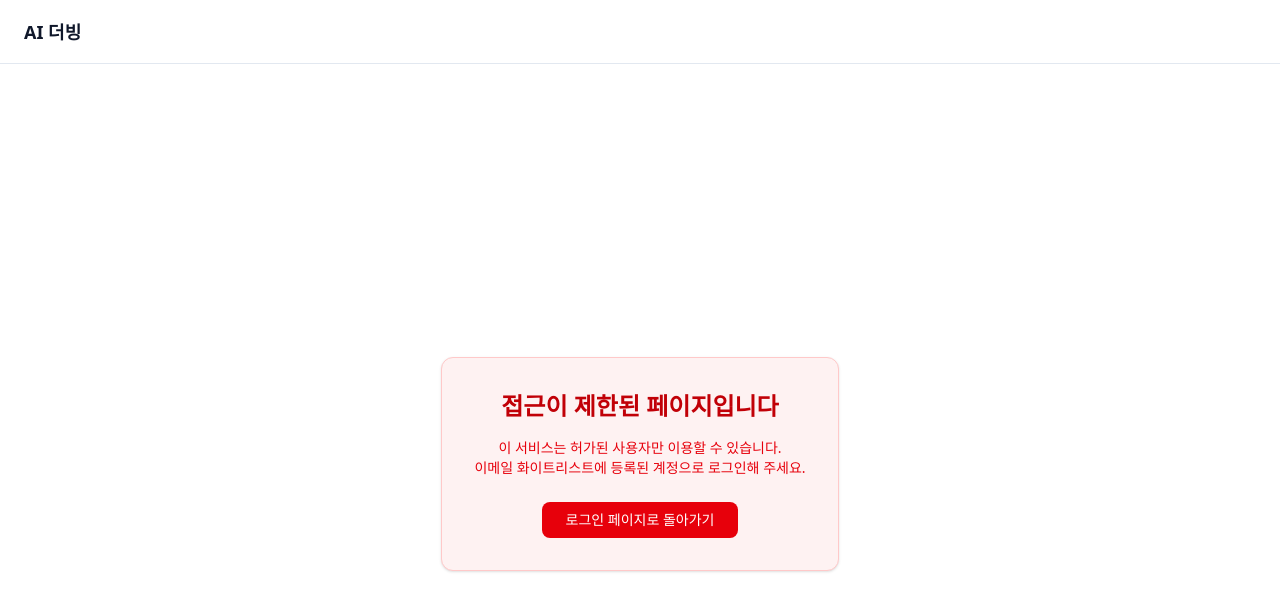
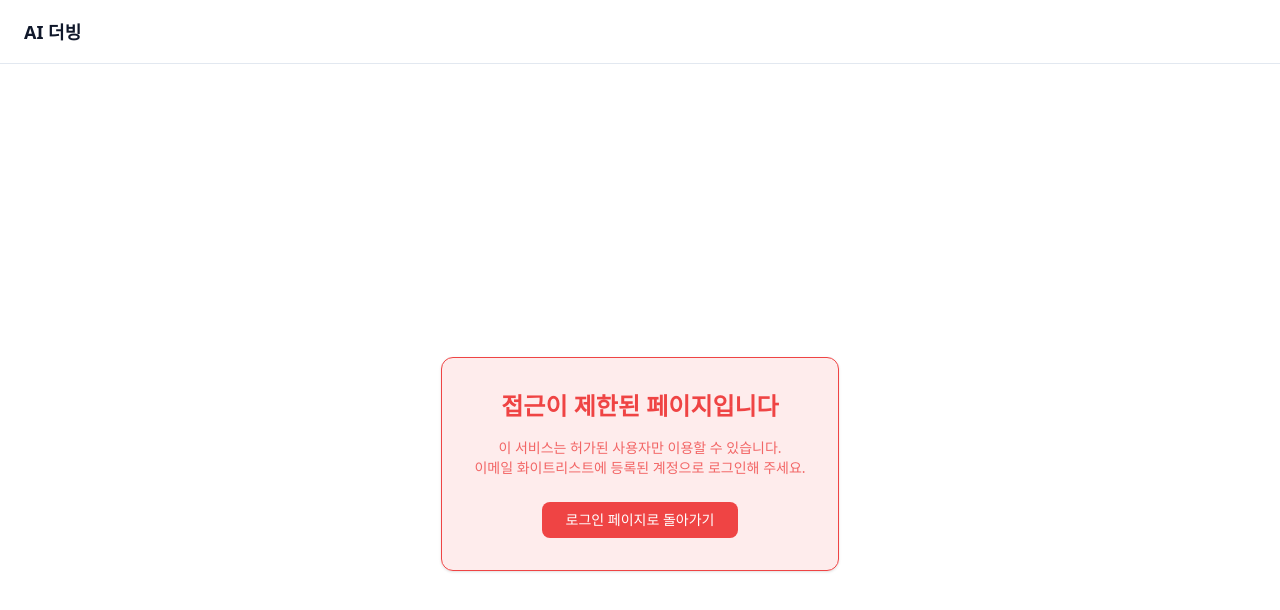
Before and after one commit to jaeml06/perso-ai-devrel-internship-assignment, a Next.js app: page /unauthorized in a window 1280 px wide. Shown: the top 610 px of the page. Built offline with nearby package versions, Linux system fonts and the light colour scheme; no server answers.

Commit message:
feat: 인증 관련 페이지 UI 디자인 개선

```diff
--- a/src/features/auth-login/ui/LoginPage.tsx
+++ b/src/features/auth-login/ui/LoginPage.tsx
@@ -2,11 +2,11 @@ import { GoogleLoginButton } from '@/features/auth-login/ui/GoogleLoginButton';
 
 export function LoginPage() {
   return (
-    <main className="flex min-h-screen flex-col items-center justify-center p-8">
-      <div className="flex w-full max-w-sm flex-col items-center gap-8 rounded-2xl border border-gray-200 bg-white p-10 shadow-lg">
+    <main className="flex min-h-screen flex-col items-center justify-center p-8 bg-background">
+      <div className="flex w-full max-w-sm flex-col items-center gap-8 rounded-2xl border border-border bg-card p-10 shadow-lg">
         <div className="flex flex-col items-center gap-2">
-          <h1 className="text-2xl font-bold text-gray-900">Perso AI</h1>
-          <p className="text-sm text-gray-500">AI 더빙 서비스에 오신 것을 환영합니다</p>
+          <h1 className="text-2xl font-bold text-foreground">Perso AI</h1>
+          <p className="text-sm text-muted-foreground">AI 더빙 서비스에 오신 것을 환영합니다</p>
         </div>
         <div className="w-full">
           <GoogleLoginButton />
--- a/src/features/auth-login/ui/UnauthorizedPage.tsx
+++ b/src/features/auth-login/ui/UnauthorizedPage.tsx
@@ -1,16 +1,16 @@
 export function UnauthorizedPage() {
   return (
-    <main className="flex min-h-screen flex-col items-center justify-center gap-6 p-8">
-      <div className="flex flex-col items-center gap-4 rounded-xl border border-red-200 bg-red-50 p-8 text-center shadow-sm">
-        <h1 className="text-2xl font-bold text-red-700">접근이 제한된 페이지입니다</h1>
-        <p className="text-sm text-red-600">
+    <main className="flex min-h-screen flex-col items-center justify-center gap-6 p-8 bg-background">
+      <div className="flex flex-col items-center gap-4 rounded-xl border border-destructive bg-destructive/10 p-8 text-center shadow-sm">
+        <h1 className="text-2xl font-bold text-destructive">접근이 제한된 페이지입니다</h1>
+        <p className="text-sm text-destructive/80">
           이 서비스는 허가된 사용자만 이용할 수 있습니다.
           <br />
           이메일 화이트리스트에 등록된 계정으로 로그인해 주세요.
         </p>
         <a
           href="/login"
-          className="mt-2 rounded-lg bg-red-600 px-6 py-2 text-sm font-medium text-white hover:bg-red-700 focus:outline-none focus:ring-2 focus:ring-red-500 focus:ring-offset-2"
+          className="mt-2 rounded-lg bg-destructive px-6 py-2 text-sm font-medium text-destructive-foreground hover:bg-destructive/90 transition-colors duration-150 focus:outline-none focus:ring-2 focus:ring-ring focus:ring-offset-2"
         >
           로그인 페이지로 돌아가기
         </a>
```
